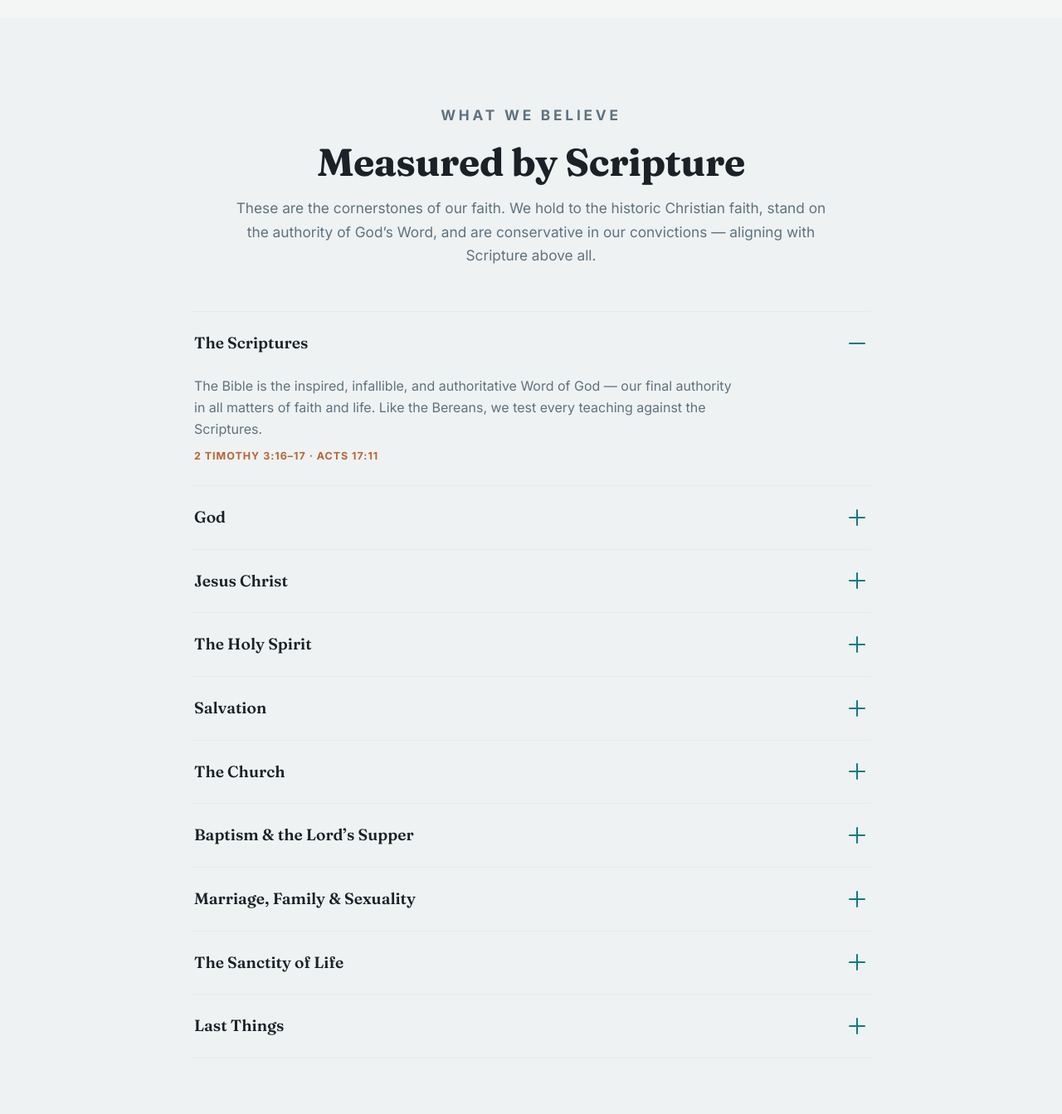
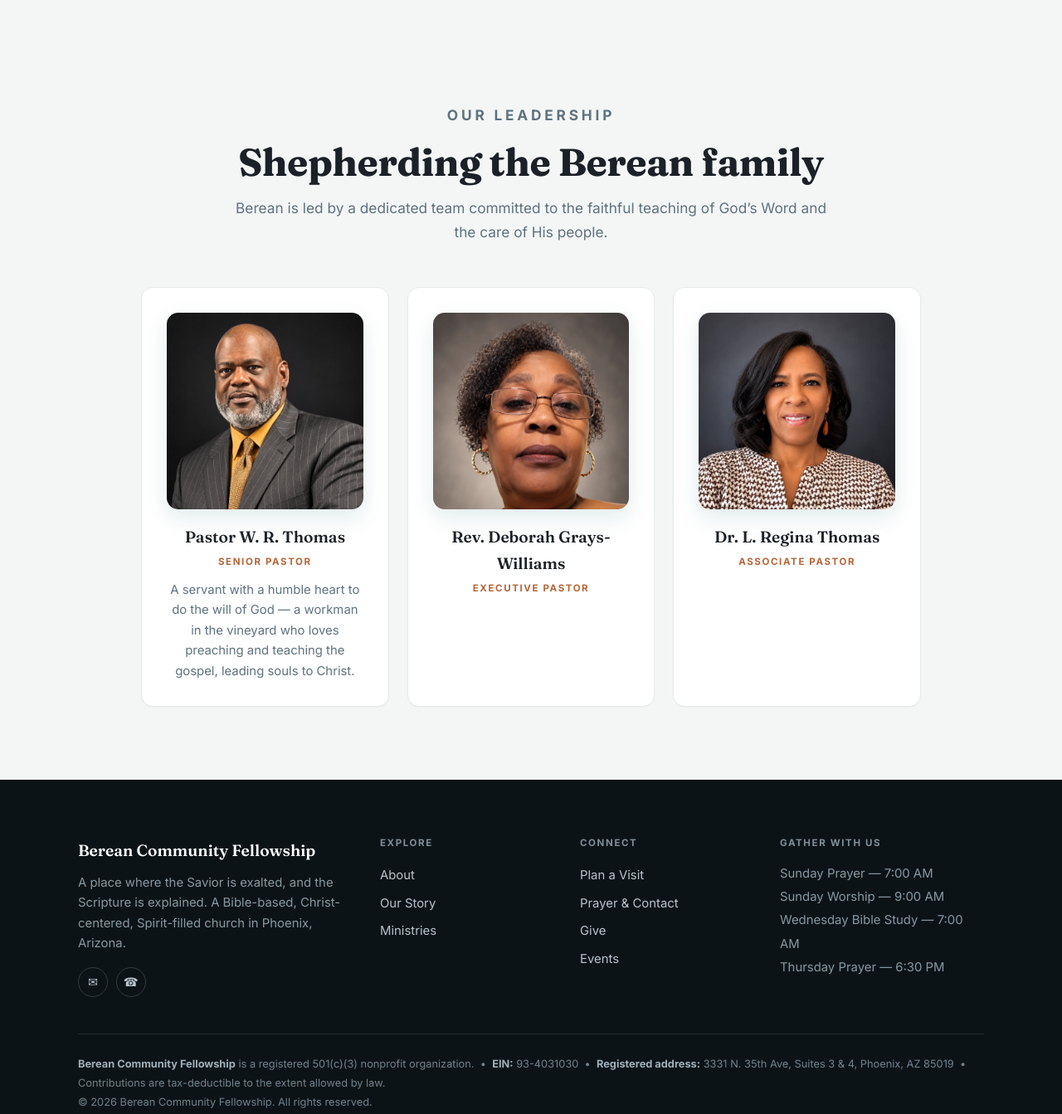
Before and after one commit to bcfc1media-collab/berean-site, a plain HTML site: page about.html in a window 1280 px wide. Shown: the part 1040-2383 px from the top of the page at 83% size. Drawn offline with Linux system fonts and the light colour scheme.

Commit message:
Remove 'What We Believe' (Measured by Scripture) section + footer links

```diff
--- a/about.html
+++ b/about.html
@@ -61,29 +61,6 @@
   </div>
 </section>
 
-<!-- BELIEFS -->
-<section class="section soft" id="beliefs">
-  <div class="wrap">
-    <div class="center-head">
-      <p class="eyebrow">What We Believe</p>
-      <h2>Measured by Scripture</h2>
-      <p>These are the cornerstones of our faith. We hold to the historic Christian faith, stand on the authority of God&rsquo;s Word, and are conservative in our convictions — aligning with Scripture above all.</p>
-    </div>
-    <div class="acc">
-      <details open><summary>The Scriptures <span class="plus"></span></summary><div class="body">The Bible is the inspired, infallible, and authoritative Word of God — our final authority in all matters of faith and life. Like the Bereans, we test every teaching against the Scriptures.<span class="ref">2 Timothy 3:16–17 · Acts 17:11</span></div></details>
-      <details><summary>God <span class="plus"></span></summary><div class="body">We believe in one eternal God, existing in three persons — Father, Son, and Holy Spirit.<span class="ref">Matthew 28:19</span></div></details>
-      <details><summary>Jesus Christ <span class="plus"></span></summary><div class="body">Jesus Christ is fully God and fully man — born of a virgin, crucified for our sins, risen from the dead, and coming again.<span class="ref">John 1:1,14 · 1 Corinthians 15:3–4</span></div></details>
-      <details><summary>The Holy Spirit <span class="plus"></span></summary><div class="body">The Holy Spirit indwells, empowers, and transforms every believer, producing holy living and equipping the church with spiritual gifts.<span class="ref">John 14:16–17 · Galatians 5:22–23</span></div></details>
-      <details><summary>Salvation <span class="plus"></span></summary><div class="body">Salvation is by grace alone, through faith alone, in Jesus Christ alone — a gift of God, not earned by works.<span class="ref">Ephesians 2:8–9</span></div></details>
-      <details><summary>The Church <span class="plus"></span></summary><div class="body">The church is the body of Christ, called to worship God, make disciples, and serve the world in love.<span class="ref">Acts 2:42–47</span></div></details>
-      <details><summary>Baptism &amp; the Lord&rsquo;s Supper <span class="plus"></span></summary><div class="body">We observe believer&rsquo;s baptism by immersion and the Lord&rsquo;s Supper as ordinances given by Christ to His church.<span class="ref">Matthew 28:19 · 1 Corinthians 11:23–26</span></div></details>
-      <details><summary>Marriage, Family &amp; Sexuality <span class="plus"></span></summary><div class="body">We believe marriage is the covenant union of one man and one woman, and that God&rsquo;s design for sexuality and family is good and life-giving.<span class="ref">Genesis 2:24 · Matthew 19:4–6</span></div></details>
-      <details><summary>The Sanctity of Life <span class="plus"></span></summary><div class="body">We believe every human life bears God&rsquo;s image and is sacred from conception to natural death.<span class="ref">Psalm 139:13–16</span></div></details>
-      <details><summary>Last Things <span class="plus"></span></summary><div class="body">We believe in the personal return of Jesus Christ, the resurrection of the dead, and life everlasting with God.<span class="ref">1 Thessalonians 4:16–17 · Revelation 21:1–4</span></div></details>
-    </div>
-  </div>
-</section>
-
 <!-- LEADERSHIP -->
 <section class="section" id="leadership">
   <div class="wrap">
@@ -121,7 +98,7 @@
           <a href="tel:+14802097939" aria-label="Phone" title="Call">☎</a>
         </div>
       </div>
-      <div class="fcol"><h4>Explore</h4><a href="about.html">About</a><a href="story.html">Our Story</a><a href="ministries.html">Ministries</a><a href="about.html#beliefs">What We Believe</a></div>
+      <div class="fcol"><h4>Explore</h4><a href="about.html">About</a><a href="story.html">Our Story</a><a href="ministries.html">Ministries</a></div>
       <div class="fcol"><h4>Connect</h4><a href="visit.html">Plan a Visit</a><a href="connect.html">Prayer &amp; Contact</a><a href="give.html">Give</a><a href="events.html">Events</a></div>
       <div class="fcol"><h4>Gather With Us</h4><p style="color:#8699a2;margin:0;line-height:1.9">Sunday Prayer — 7:00 AM<br/>Sunday Worship — 9:00 AM<br/>Wednesday Bible Study — 7:00 AM<br/>Thursday Prayer — 6:30 PM</p></div>
     </div>
```
Also changed, not shown: connect.html (+1 -1 lines), events.html (+1 -1 lines), give.html (+1 -1 lines), index.html (+0 -1 lines), ministries.html (+1 -1 lines), story.html (+1 -1 lines), visit.html (+1 -1 lines).
